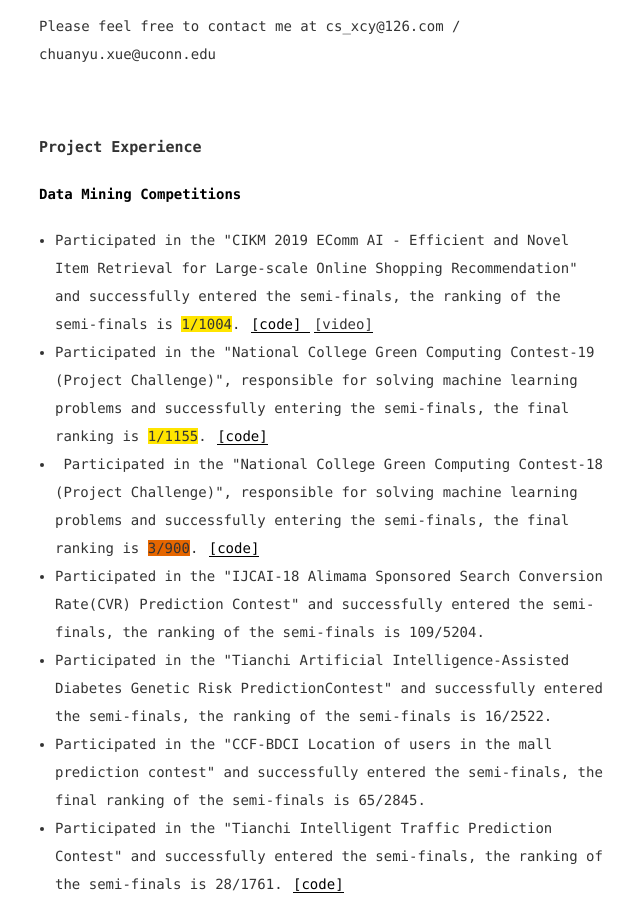
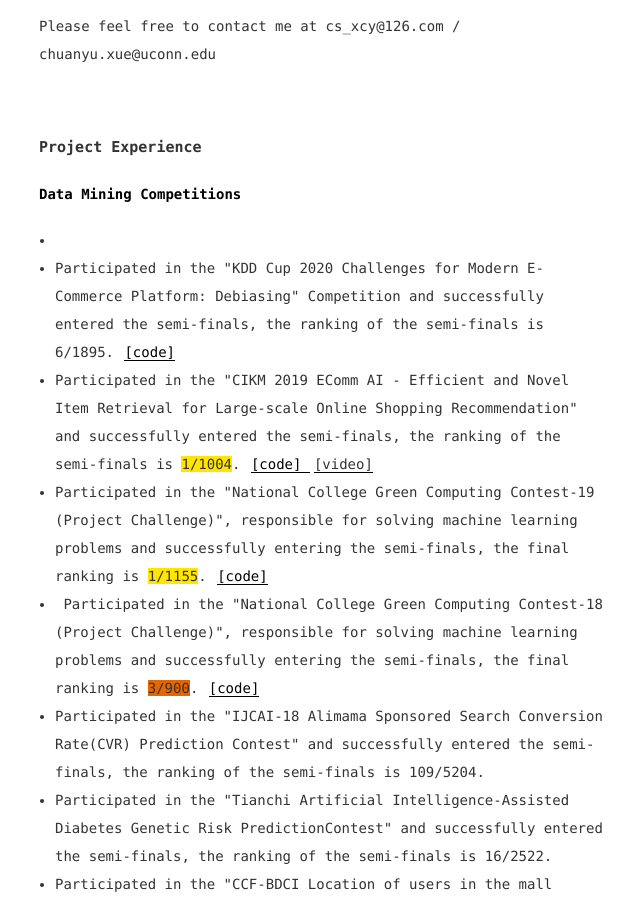
Before and after one commit to ChuanyuXue/profile, a Jekyll site: the page built from index.html, in a window 1280 px wide and 900 px high, scrolled down 396 px. Shown: the whole window, without its empty margins (315-955 px from the left). Built offline with Jekyll 4.4.1, drawn with Linux system fonts in a browser that asks for light colours.

Commit message:
Update index.html

```diff
--- a/index.html
+++ b/index.html
@@ -20,9 +20,14 @@
 	Project Experience
 </h3>
 <p>
-	<strong>Data Mining Competitions</strong>
+	<strong>Data Mining Competitions</strong><span style="color:#003399;"></span>
 </p>
 <ul>
+	<li>
+		<li>
+			Participated in the "KDD Cup 2020 Challenges for Modern E-Commerce Platform: Debiasing" Competition and successfully entered the semi-finals, the ranking of the semi-finals is 6/1895. <a href="https://github.com/ChuanyuXue/KDDCUP-2020" target="_blank">[code]</a><span style="color:#003399;"></span>
+		</li>
+	</li>
 	<li>
 		Participated in the "CIKM 2019 EComm AI - Efficient and Novel Item Retrieval for Large-scale Online Shopping
 Recommendation" and successfully entered the semi-finals, the ranking of the semi-finals is <span style="background-color:#FFE500;">1</span><span style="background-color:#FFE500;">/1004</span>. <a href="https://github.com/ChuanyuXue/CIKM-2019-AnalytiCup" target="_blank">[code]&nbsp;</a><span style="color:#003399;"><a href="https://tianchi.aliyun.com/course/video?liveId=41116" target="_blank"><span style="color:;">[video]</span></a></span>
```
